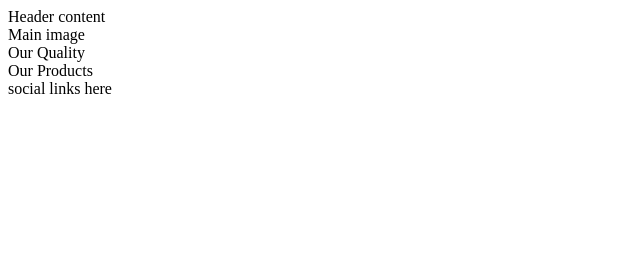
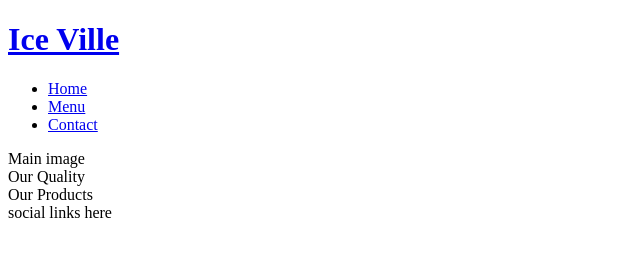
Before and after one commit to zeeshan-shah/portfolio_project_1, a plain HTML site: page index.html in a window 1280 px wide. Shown: the whole page, without its empty margins (0-640 px from the left). Drawn offline with Linux system fonts and the light colour scheme.

Commit message:
Add basic structure to the home page

```diff
--- a/index.html
+++ b/index.html
@@ -11,7 +11,25 @@
     <title>Ice Ville</title>
 </head>
 <body>
-    <header>Header content</header>
+    <header>
+        <a href="index.html">
+            <h1>Ice Ville</h1>
+        </a>
+        <nav>
+            <ul>
+                <li>
+                    <a href="index.html">Home</a>
+                </li>
+                <li>
+                    <a href="#">Menu</a>
+                </li>
+                <li>
+                    <a href="#">Contact</a>
+                </li>
+            </ul>
+        </nav>
+
+    </header>
     <section>
         Main image
     </section>
```
